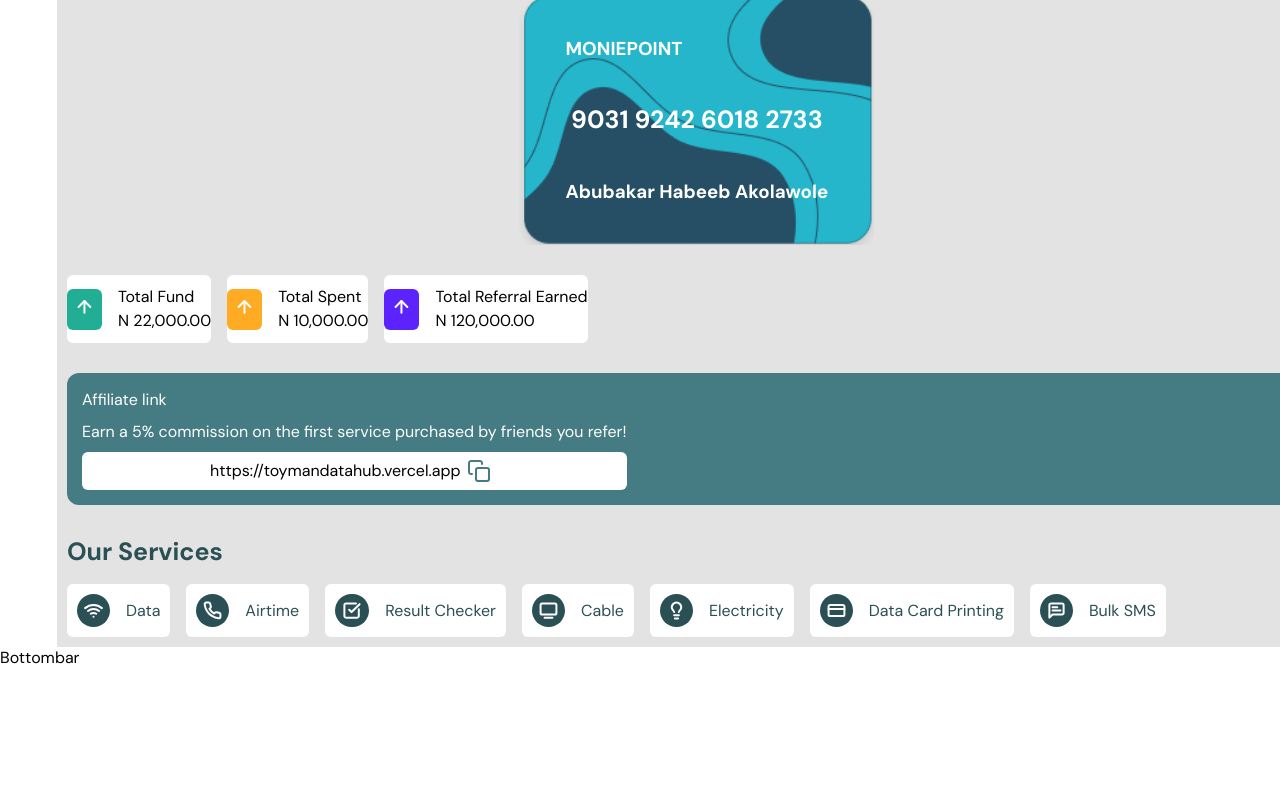
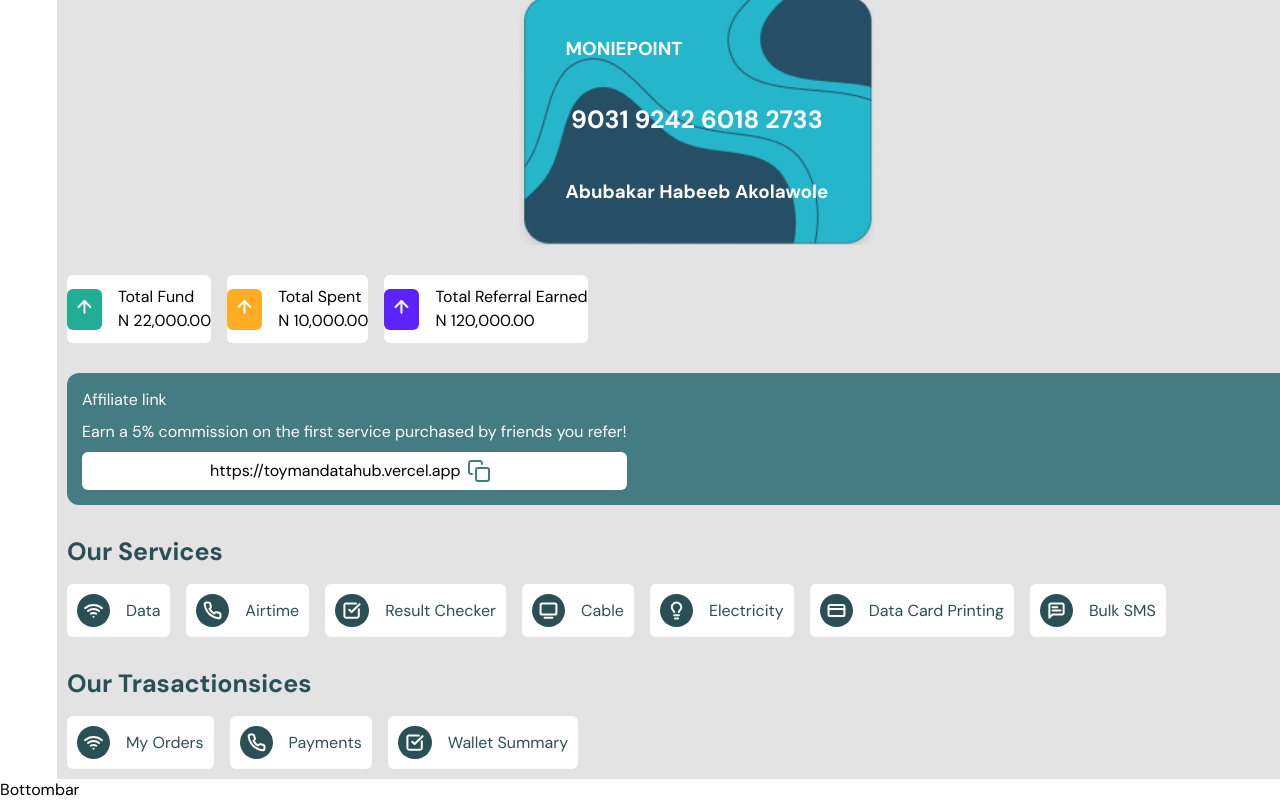
Before and after one commit to Toyman-tech/toymandatahub, a Next.js app: page /dashboard in a window 1280 px wide. Shown: the part 419-1219 px from the top of the page. Before the commit the page ends 1087 px from the top, so only its background shows below. Built offline with nearby package versions, Linux system fonts and the light colour scheme; a web font is replaced by a local one.

Commit message:
Hello world

```diff
--- a/app/dashboard/page.tsx
+++ b/app/dashboard/page.tsx
@@ -4,6 +4,7 @@
 import Features from '@/components/Features';
 import AfiiliateCard from '@/components/AfiiliateCard';
 import Serv from '@/components/Serv';
+import Transactions from '@/components/Transactions';
 
 
 export default function Home() {
@@ -25,6 +26,7 @@
       <Features/>
       <AfiiliateCard/>
       <Serv/>
+      <Transactions/>
       </Box>
     </main>
   );
--- /dev/null
+++ b/components/Transactions.tsx
@@ -0,0 +1,68 @@
+import { Box, Stack, Typography } from "@mui/material";
+import React from "react";
+
+const transacts = [
+  { title: "My Orders", img: "/dashboardassets/wifi.svg" },
+  { title: "Payments", img: "/dashboardassets/phone.svg" },
+  { title: "Wallet Summary", img: "/dashboardassets/lucidecheck-big.svg" },
+];
+
+const Trasactions = () => {
+  return (
+    <Box
+     mt="30px"
+    >
+      <Stack direction={"column"}
+      spacing={2}
+      >
+        <Box component={"h2"} fontSize={"25px"} sx={{ color: "#2A4F55" }}>
+          Our Trasactionsices
+        </Box>
+        <Stack direction={{ md: "row", xs: "column" }} spacing={2}>
+          {transacts.map((transact) => (
+            <Box key={transact.title}>
+              <Box
+                sx={{
+                  backgroundColor: "#ffff",
+                  // padding:'20px',
+                  borderRadius: "6px",
+                //   boxShadow:'black'
+                }}
+              >
+                <Stack
+                  direction="row"
+                  spacing={2}
+                  justifyContent={"start"}
+                  alignItems={"center"}
+                  p="10px"
+                >
+                  <Box
+                    sx={{
+                      backgroundColor: "#2A4F55",
+                      justifyContent: "center",
+                      alignItems: "center",
+                    }}
+                    borderRadius={"50px"}
+                  >
+                    <Box
+                      component={"img"}
+                      // ml={{ xs: "10px", md: "55px" }}
+                      display={'flex'}
+                      justifyContent={'center'}
+                      src={transact.img}
+                      padding={"7px"}
+                    />
+                  </Box>
+                  <Typography color="#2A4F55">{transact.title}
+                  </Typography>
+                </Stack>
+              </Box>
+            </Box>
+          ))}
+        </Stack>
+      </Stack>
+    </Box>
+  );
+};
+
+export default Trasactions;
```
